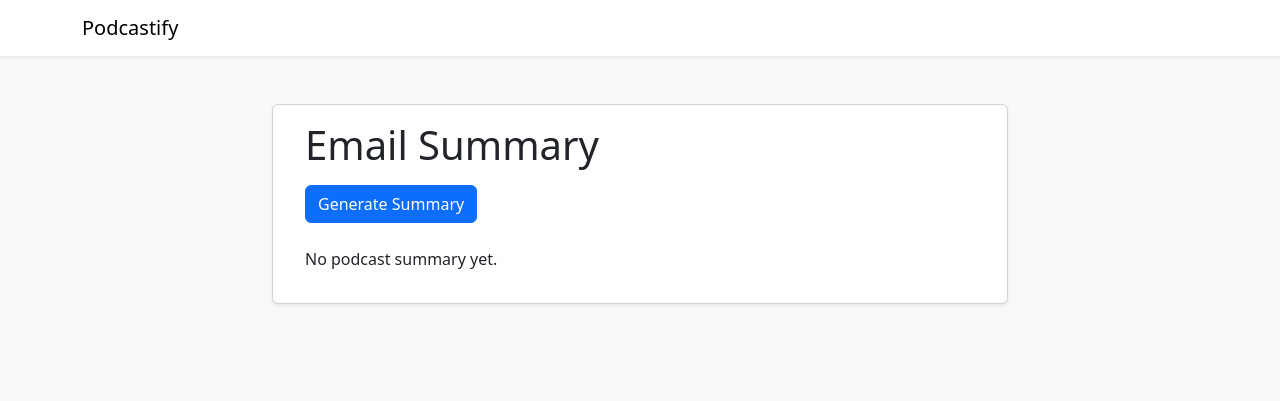
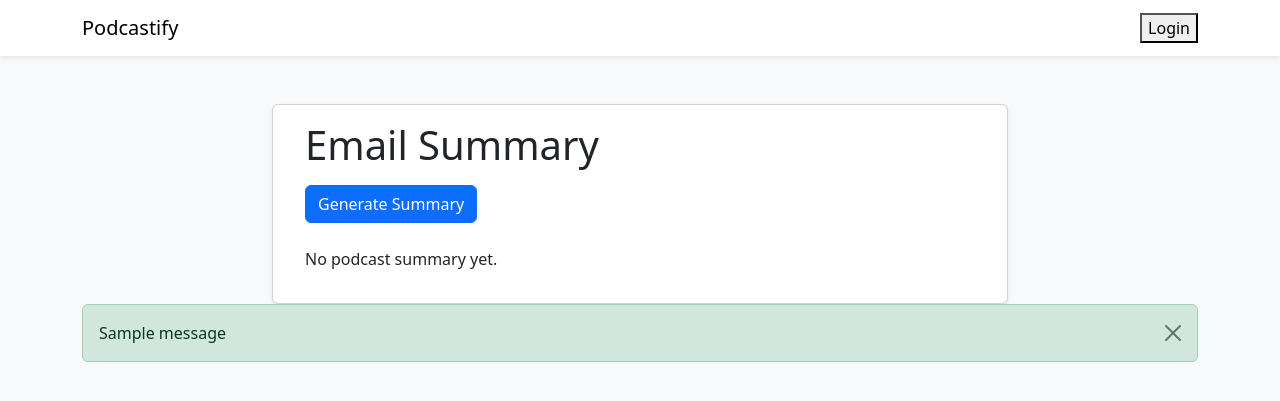
Before and after one commit to Mickey-Zhaang/Podcastify, a Flask app: page / in a window 1280 px wide. Shown: the top 401 px of the page. Run offline with Flask 3, Linux system fonts and the light colour scheme; one stand-in notice (Sample message) is shown.

Commit message:
Added login butto and flash messages to make sure people log in first before podcastifying

```diff
--- a/website/__init__.py
+++ b/website/__init__.py
@@ -18,7 +18,7 @@ def create_app():
     app = Flask(__name__)
 
     app.config["DEBUG"] = True
-    app.secret_key = os.environ.get("SECRET_KEY")
+    app.secret_key = os.environ.get("SECRET_KEY", "dev-fallback-key")
     # API KEY STUFF
     app.config["OPENAI_API_KEY"] = os.environ.get("OPENAI_API_KEY")
     # Google Oauth
--- a/website/models.py
+++ b/website/models.py
@@ -18,9 +18,7 @@ class EmailData:
         self.subject = subject
         # Filter the message if it appears to be "massive" in HTML content.
         if self._is_massive_html(message, html_tag_threshold, img_tag_threshold):
-            self.message = (
-                "[Filtered: Message contains too many HTML elements or images]"
-            )
+            self.message = "[Filtered: Message contains too many HTML elements or images]"
         else:
             self.message = message
 
--- a/website/templates/index.html
+++ b/website/templates/index.html
@@ -14,10 +14,14 @@
     <nav class="navbar navbar-expand-lg navbar-light bg-white shadow-sm">
       <div class="container">
         <a class="navbar-brand h-text" href="#">Podcastify</a>
+        <form action="{{ url_for('auth.auth') }}" method="get">
+          <button type="submit">Login</button>
+        </form>
       </div>
     </nav>
 
     <main class="container my-5">
+
       <div class="row justify-content-center">
         <div class="col-md-8">
           <div class="card shadow-sm">
@@ -37,6 +41,16 @@
           </div>
         </div>
       </div>
+      {% with messages = get_flashed_messages(with_categories=true) %}
+        {% if messages %}
+          {% for category, message in messages %}
+            <div class="alert alert-{{ category }} alert-dismissible fade show" role="alert">
+              {{ message }}
+              <button type="button" class="btn-close" data-bs-dismiss="alert" aria-label="Close"></button>
+            </div>
+          {% endfor %}
+        {% endif %}
+      {% endwith %}
     </main>
 
     <!-- Bootstrap JS Bundle -->
--- a/website/views.py
+++ b/website/views.py
@@ -3,9 +3,8 @@ views.py
 """
 
 import os
-from google.auth.transport.requests import Request
 from google.oauth2.credentials import Credentials
-from flask import Blueprint, render_template, session, redirect, url_for
+from flask import Blueprint, render_template, session, flash
 from .gmail_summary import build_service, list_past_message_ids, get_top_k_messages, podcastify
 
 main_blueprint = Blueprint("main", __name__)
@@ -25,10 +24,9 @@ def start_process():
     Processing in Landing page
     """
     if "credentials" not in session:
-        return redirect(url_for("auth.auth"))
+        flash("Please log in before Podcastifying!", "warning")
+        return render_template("index.html")
     creds = session.get("credentials")
-    if creds.get("expired"):
-        creds.refresh(Request())
     credientials = Credentials(**creds)
     service = build_service(credientials)
     past_messages_ids = list_past_message_ids(service)
```
Also changed, not shown: tests/conftest.py (+1 -1 lines), tests/functional/test_views.py (+6 -6 lines).
